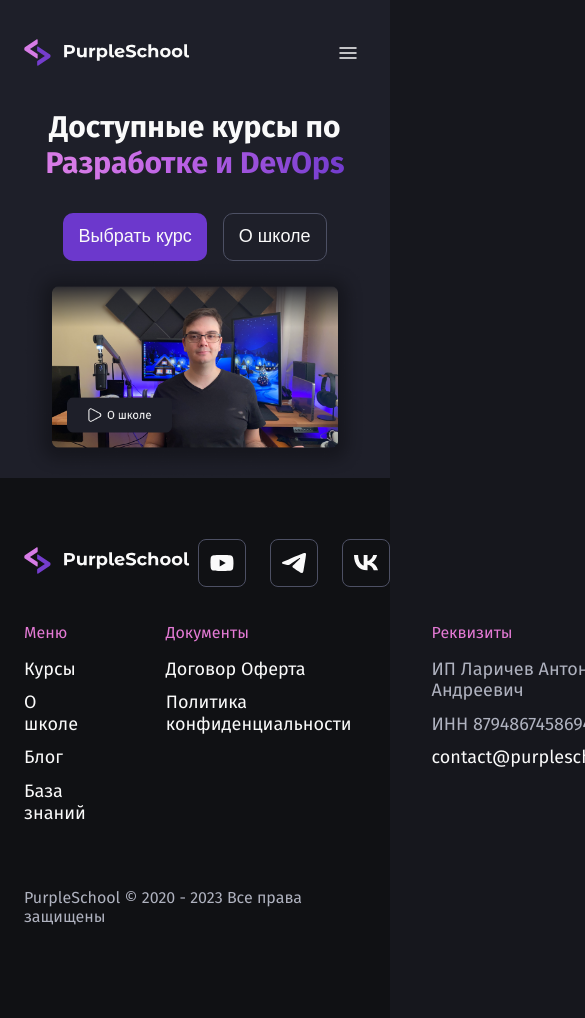
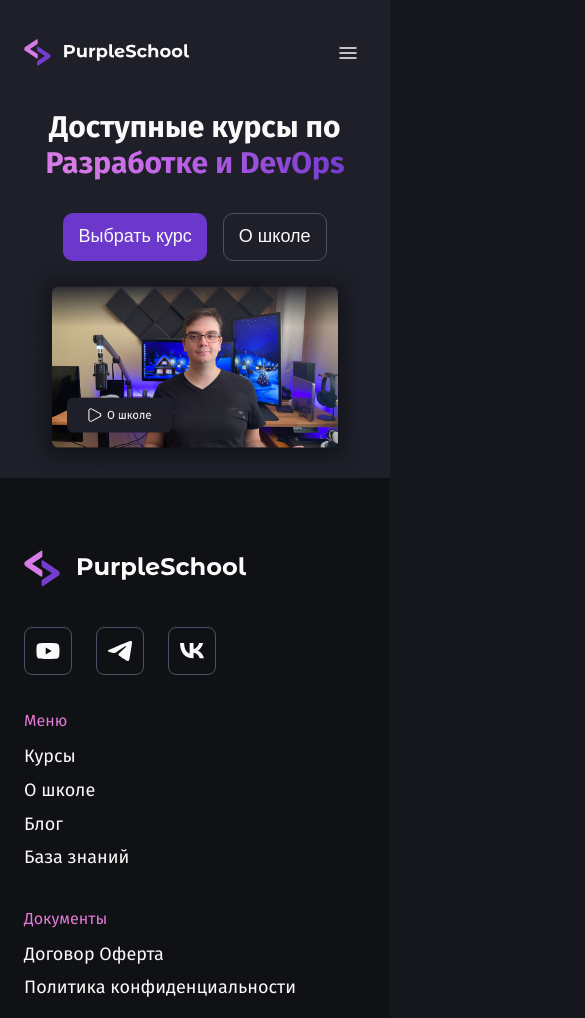
Before and after one commit to Maxim-GT/HTML, a plain HTML site: page Purple/index.html in a window 390 px wide. Shown: the top 1018 px of the page, 585 px wide, since content can reach past the window. Drawn offline with Linux system fonts and the light colour scheme.

Commit message:
Footer adaptation added

```diff
--- a/Purple/index.html
+++ b/Purple/index.html
@@ -58,7 +58,7 @@
         <div class="footer__wrapper">
             <div class="footer__social">
                 <a href="#">
-                    <img class="header__logo" src="./images/logo.svg" alt="Логотип Purple School">
+                    <img class="footer__logo" src="./images/logo.svg" alt="Логотип Purple School">
                 </a>
                 <div class="social-icons">
                     <a href="#" class="social-icons__icon" aria-label="Социальные сети">
--- a/Purple/styles/footer.css
+++ b/Purple/styles/footer.css
@@ -10,14 +10,14 @@
 
 .footer__social {
     display: flex;
-    align-items: center;
     justify-content: space-between;
     margin-bottom: 36px;
+    gap: 24px;
 }
 
 .footer__menu {
     display: flex;
-    gap: 80px;
+    gap: 24px 80px;
     margin-bottom: 48px;
 }
 
@@ -55,3 +55,16 @@
     line-height: 120%;
     color: var(--color-link-hover);
 }
+
+@media (max-width: 860px) {
+    .footer__menu {
+        flex-direction: column;
+        margin-bottom: 24px;
+    }
+}
+
+@media (max-width: 640px) {
+    .footer__social {
+        flex-direction: column;
+    }
+}
```
